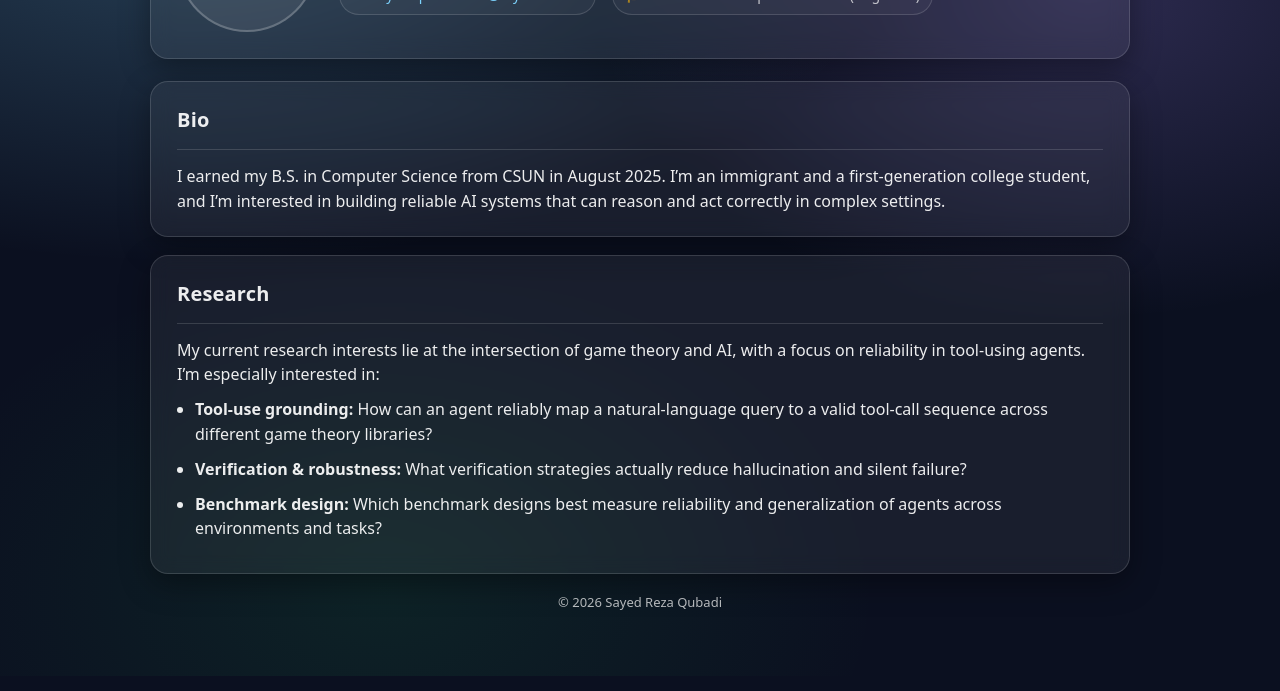
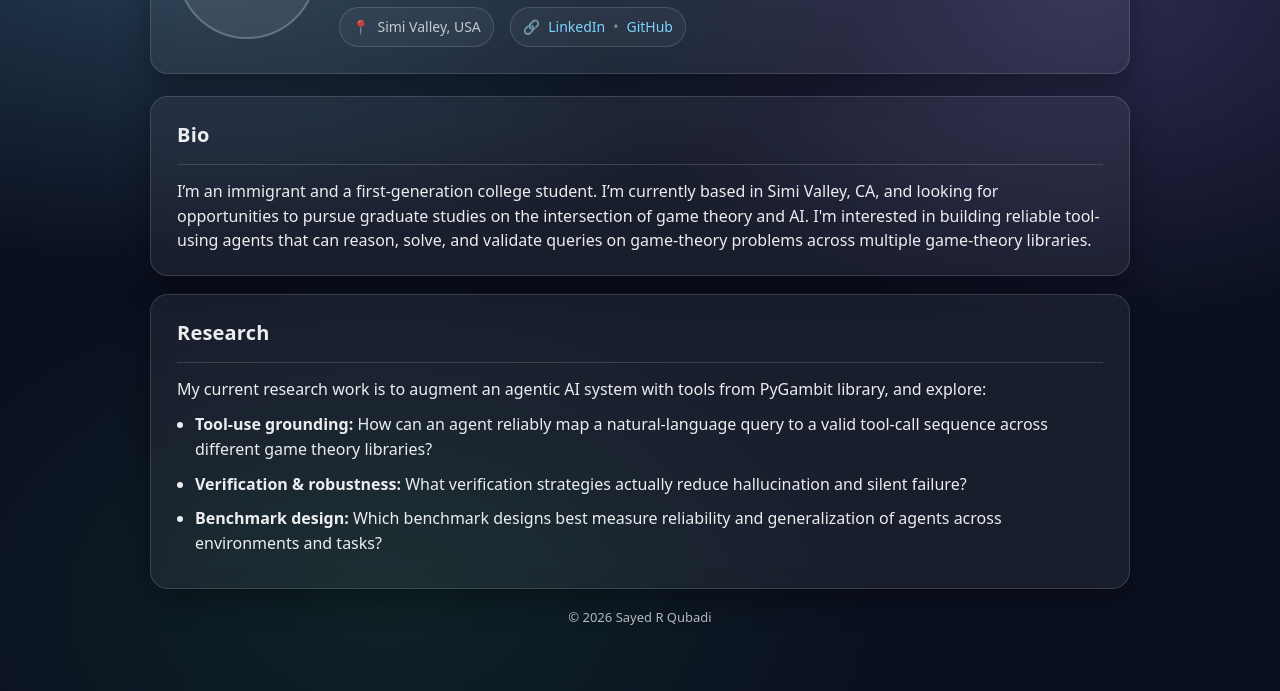
Before and after one commit to SayedRQubadi/SayedRQubadi.github.io, a plain HTML site: page index.html in a window 1280 px wide. Shown: the part 183-874 px from the top of the page. Drawn offline with Linux system fonts and the light colour scheme.

Commit message:
Revise bio and research sections in index.html
Updated personal information and research interests.

```diff
--- a/index.html
+++ b/index.html
@@ -191,6 +191,16 @@
             <span>🎓</span>
             <span>CSUN · B.S. Computer Science (Aug 2025)</span>
           </div>
+          <div class="pill" title="Location">
+            <span>📍</span>
+            <span>Simi Valley, USA</span>
+          </div>
+          <div class="pill" title="Links">
+            <span>🔗</span>
+            <a href="#" target="https://www.linkedin.com/in/sayed-qubadi-7b74ab2b7" rel="noreferrer">LinkedIn</a>
+            <span style="opacity:.6">•</span>
+            <a href="#" target="https://github.com/SayedRQubadi" rel="noreferrer">GitHub</a>
+          </div>
         </div>
       </div>
     </header>
@@ -201,9 +211,10 @@
         <h2>Bio</h2>
         <div class="divider"></div>
         <p>
-          I earned my B.S. in Computer Science from CSUN in August 2025. I’m an immigrant and a
-          first-generation college student, and I’m interested in building reliable AI systems that
-          can reason and act correctly in complex settings.
+          I’m an immigrant and a first-generation college student. I’m currently based in Simi Valley, CA,
+          and looking for opportunities to pursue graduate studies on the intersection of game theory and
+          AI. I'm interested in building reliable tool-using agents that can reason, solve, and validate
+          queries on game-theory problems across multiple game-theory libraries.
         </p>
       </section>
 
@@ -212,8 +223,8 @@
         <h2>Research</h2>
         <div class="divider"></div>
         <p>
-          My current research interests lie at the intersection of game theory and AI, with a focus on
-          reliability in tool-using agents. I’m especially interested in:
+          My current research work is to augment an agentic AI system with tools from PyGambit library,
+          and explore:
         </p>
 
         <ul class="research-list">
@@ -234,7 +245,7 @@
     </main>
 
     <footer>
-      © <span id="year"></span> Sayed Reza Qubadi
+      © <span id="year"></span> Sayed R Qubadi
     </footer>
 
   </div>
```
